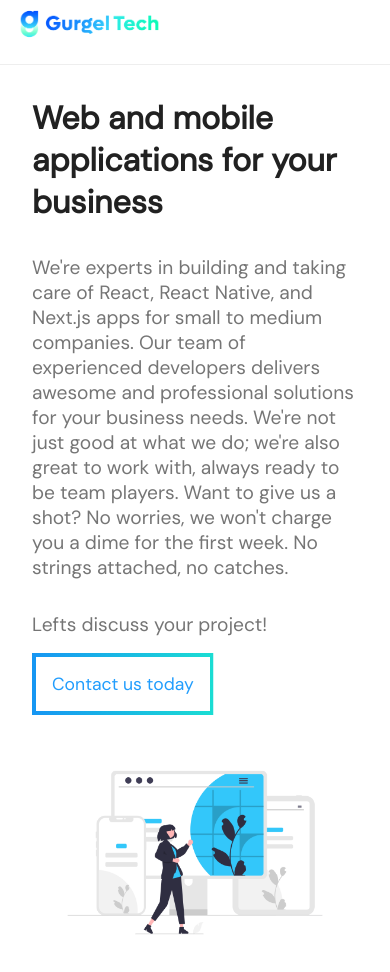
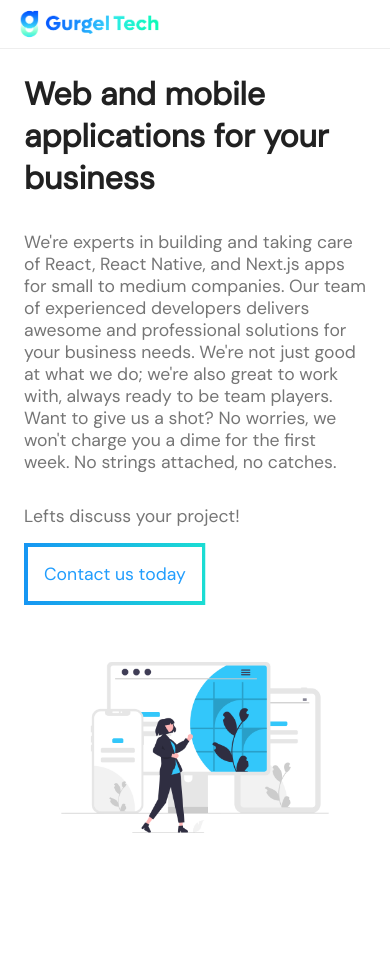
Before and after one commit to gurgel-tech/gurgel-tech.github.io, a plain HTML site: page index.html in a window 390 px wide. After the commit the page ends 887 px from the top, so only its background shows below. Drawn offline with Linux system fonts and the light colour scheme.

Commit message:
Adjust global font-size

```diff
--- a/assets/style.css
+++ b/assets/style.css
@@ -1,3 +1,6 @@
+html{
+  font-size: 16px;
+}
 body {
   color: rgba(0, 0, 0, 0.87);
   font-family: 'DM Sans', sans-serif;
@@ -86,13 +89,13 @@ a:visited {
 
 
 @media (max-width: 450px) {
-  .logo img {
+  .logo img, header {
     height: 48px;
   }
 
   .container {
     margin-top: 0;
-    padding: 1rem;
+    padding: 0.5rem;
     flex-direction: column;
     max-width: 100%;
   }
@@ -103,6 +106,10 @@ a:visited {
 
   .container>section {
     padding: 1rem;
+
+  }
+  .container>section>p{
+    font-size: 1.1rem;
   }
 
   .hero-image {
```
